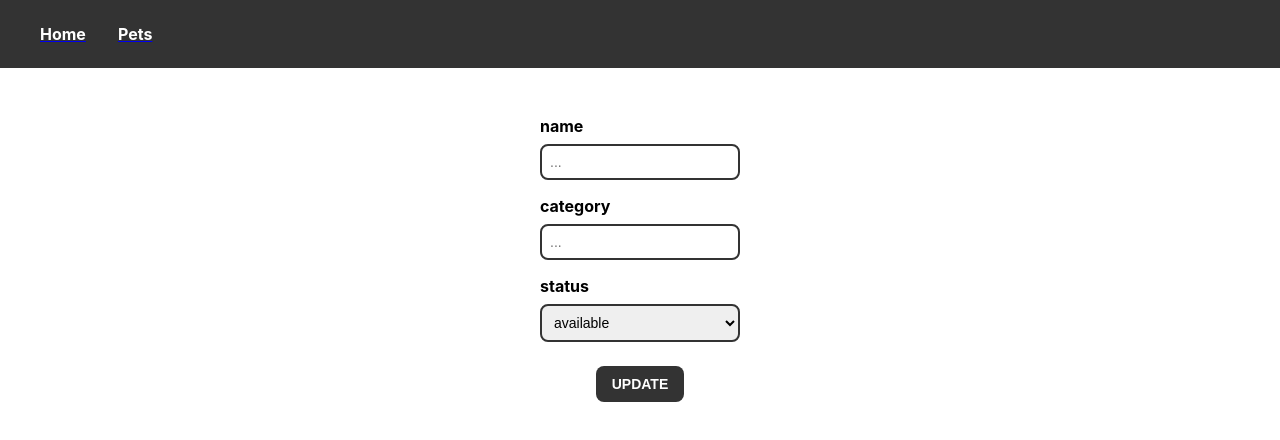
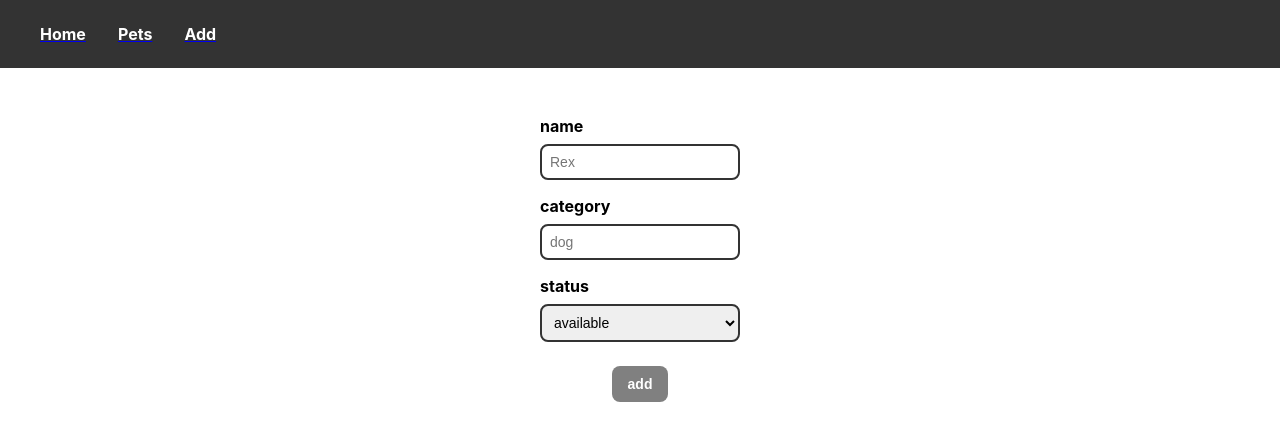
Before and after one commit to adragan8x8/pet-store, a React (Create React App) app: page /pets/add in a window 1280 px wide. Shown: the top 440 px of the page. Built offline with nearby package versions, Linux system fonts and the light colour scheme; no server answers.

Commit message:
update + create + edit table btn

```diff
--- a/src/components/Navbar.jsx
+++ b/src/components/Navbar.jsx
@@ -1,8 +1,5 @@
 import React from "react";
 import { Link } from "react-router-dom";
-
-import App from "../App";
-import Pets from "./Pets";
 
 import { NavContainer } from "../styled/NavContainer.styled";
 import { NavItem } from "../styled/NavItem.styled";
@@ -16,6 +13,9 @@ export default function Navbar() {
       <Link to="/pets">
         <NavItem>Pets</NavItem>
       </Link>
+      <Link to="/pets/add">
+        <NavItem>Add</NavItem>
+      </Link>
     </NavContainer>
   );
 }
--- a/src/components/Pet.jsx
+++ b/src/components/Pet.jsx
@@ -6,49 +6,88 @@ import { Form, Field } from "react-final-form";
 import { SubmitButton } from "../styled/SubmitButton.styled";
 import { FormFieldDiv } from "../styled/FormFieldDiv.styled";
 
-export default function Pet() {
+export default function Pet({ type }) {
+  const [initialData, setInitialData] = useState({});
+  const [feedback, setFeedback] = useState("");
+
   let params = useParams();
   const petID = params.petID;
-
-  const [data, setData] = useState("");
 
   useEffect(() => {
     const fetchData = async () => {
       const data = await getPet(petID);
-      setData(data);
+      setInitialData(data);
     };
-    fetchData();
-  }, [petID]);
+    if (type === "update") fetchData();
+    else {
+      const data = {
+        id: 0,
+        category: {
+          id: 0,
+          name: "",
+        },
+        name: "",
+        photoUrls: ["string"],
+        tags: [
+          {
+            id: 0,
+            name: "string",
+          },
+        ],
+        status: "available",
+      };
+      setInitialData(data);
+    }
+  }, [petID, type]);
 
-  function onSubmit(formData) {
-    const newName = formData.name ? formData.name : data.name;
-    const newCategory = formData.category
-      ? formData.category
-      : data.category.name;
-    const newStatus = formData.status ? formData.status : data.status;
-
-    setData((data) => {
-      const newData = { ...data };
-      newData.name = newName;
-      newData.category.name = newCategory;
-      newData.status = newStatus;
-      console.log(data, newData);
-      return newData;
-    });
-
+  function onSubmit(values) {
+    const newData = {
+      ...initialData,
+      name: values.name,
+      status: values.status,
+      category: {
+        ...initialData.category,
+        name: values.category,
+      },
+    };
     fetch("https://petstore.swagger.io/v2/pet", {
-      method: "PUT",
+      method: type === "update" ? "PUT" : "POST",
       headers: { "Content-Type": "application/json" },
-      body: JSON.stringify(data),
+      body: JSON.stringify(newData),
     }).then((res) => {
-      console.log(res);
+      if (res.ok) {
+        setFeedback("success");
+      } else {
+        setFeedback("failure");
+      }
     });
   }
 
   const MyForm = () => (
     <Form
       onSubmit={onSubmit}
-      render={({ handleSubmit }) => (
+      initialValues={{
+        name: initialData.name ? initialData.name : "",
+        category:
+          initialData.category && initialData.category.name
+            ? initialData.category.name
+            : "",
+        status: initialData.status ? initialData.status : "",
+      }}
+      validate={(values) => {
+        const errors = {};
+        if (!values.name) errors.name = "Required!";
+        if (!values.category) errors.category = "Required!";
+        return errors;
+      }}
+      render={({
+        handleSubmit,
+        submitting,
+        pristine,
+        modifiedSinceLastSubmit,
+        submitSucceeded,
+        submitFailed,
+      }) => (
         <form
           style={{
             maxWidth: "400px",
@@ -59,41 +98,57 @@ export default function Pet() {
           }}
           onSubmit={handleSubmit}
         >
+          {feedback === "success" && (
+            <p style={{ color: "green" }}>Operation successful!</p>
+          )}
+          {feedback === "failure" && (
+            <p style={{ color: "darkred" }}>
+              Oops! There was an error! Try again!
+            </p>
+          )}
+
+          <Field name="name">
+            {({ input, meta }) => (
               <FormFieldDiv>
                 <label>name</label>
-            <Field
-              name="name"
-              component="input"
-              placeholder={data.name ? data.name : "..."}
-            />
+                <input {...input} type="text" placeholder="Rex" />
+                {meta.error && meta.touched && <span>{meta.error}</span>}
               </FormFieldDiv>
+            )}
+          </Field>
+
+          <Field name="category">
+            {({ input, meta }) => (
               <FormFieldDiv>
                 <label>category</label>
-            <Field
-              name="category"
-              component="input"
-              placeholder={
-                data.category && data.category.name ? data.category.name : "..."
-              }
-            />
+                <input {...input} type="text" placeholder="dog" />
+                {meta.error && meta.touched && <span>{meta.error}</span>}
               </FormFieldDiv>
+            )}
+          </Field>
+
           <FormFieldDiv>
             <label>status</label>
-            <Field
-              name="status"
-              component="select"
-              placeholder={data.status ? data.status : "..."}
-            >
+            <Field name="status" component="select">
               <option value="available">available</option>
               <option value="pending">pending</option>
               <option value="sold">sold</option>
             </Field>
           </FormFieldDiv>
-          <SubmitButton type="submit">UPDATE</SubmitButton>
+          <SubmitButton
+            disabled={
+              submitting ||
+              (!submitSucceeded && !submitFailed && pristine) ||
+              (submitSucceeded && !modifiedSinceLastSubmit)
+            }
+            type="submit"
+          >
+            {type}
+          </SubmitButton>
         </form>
       )}
     />
   );
 
-  return <>{MyForm()}</>;
+  return initialData ? <>{MyForm()}</> : <p>Loading...</p>;
 }
--- /dev/null
+++ b/src/components/TableEdit.jsx
@@ -0,0 +1,10 @@
+import React from "react";
+import { Link } from "react-router-dom";
+
+export default function TableEdit({ link, icon }) {
+  return (
+    <Link style={{ textDecoration: "none", color: "#333" }} to={link}>
+      <img width={"20px"} src={icon} alt="edit" />
+    </Link>
+  );
+}
--- a/src/index.js
+++ b/src/index.js
@@ -2,7 +2,6 @@ import React from "react";
 import ReactDOM from "react-dom/client";
 import "./index.css";
 
-import App from "./App";
 import Navbar from "./components/Navbar";
 import Pet from "./components/Pet";
 import Pets from "./components/Pets";
@@ -24,11 +23,12 @@ const root = ReactDOM.createRoot(document.getElementById("root"));
 root.render(
   <BrowserRouter>
     <Provider store={store}>
-      <Navbar></Navbar>
+      <Navbar />
       <Routes>
         <Route exact path="/" element={<Home />} />
         <Route exact path="pets" element={<Pets />} />
-        <Route path="pets/:petID" element={<Pet />} />
+        <Route path="pets/:petID" element={<Pet type="update" />} />
+        <Route path="pets/add" element={<Pet type="add" />} />
       </Routes>
     </Provider>
   </BrowserRouter>
--- a/src/styled/FormFieldDiv.styled.jsx
+++ b/src/styled/FormFieldDiv.styled.jsx
@@ -25,4 +25,9 @@ export const FormFieldDiv = styled.div`
     border-radius: 8px;
     border: 2px solid #333;
   }
+
+  span {
+    color: darkred;
+    margin: 4px auto;
+  }
 `;
--- a/src/styled/SubmitButton.styled.jsx
+++ b/src/styled/SubmitButton.styled.jsx
@@ -10,4 +10,8 @@ export const SubmitButton = styled.button`
   border: none;
   border-radius: 8px;
   margin: 16px auto;
+
+  &:disabled {
+    background-color: grey;
+  }
 `;
```
Also changed, not shown: src/components/Pets.jsx (+10 -10 lines). Lines whose indentation alone changed are shown as unchanged.
